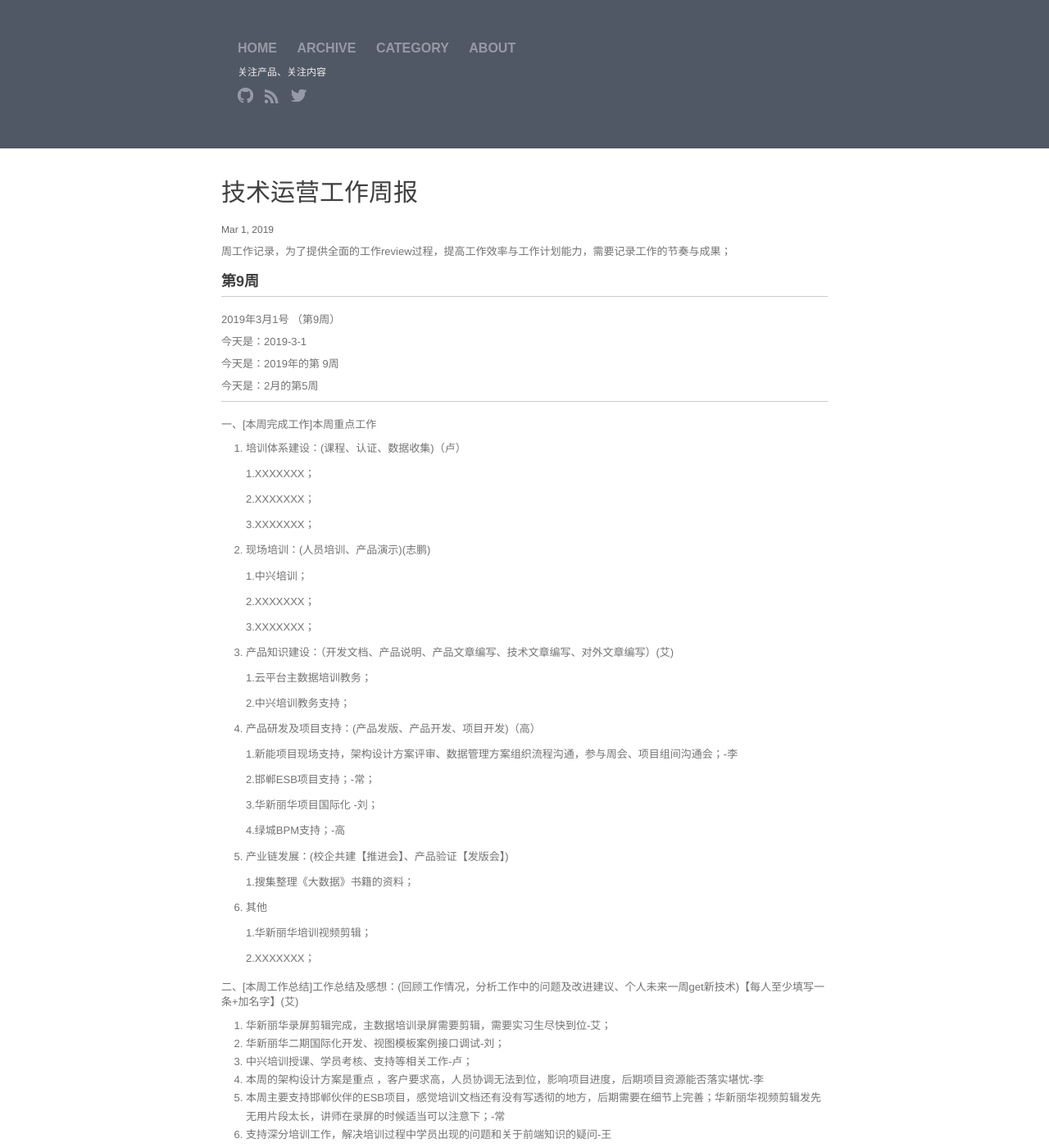
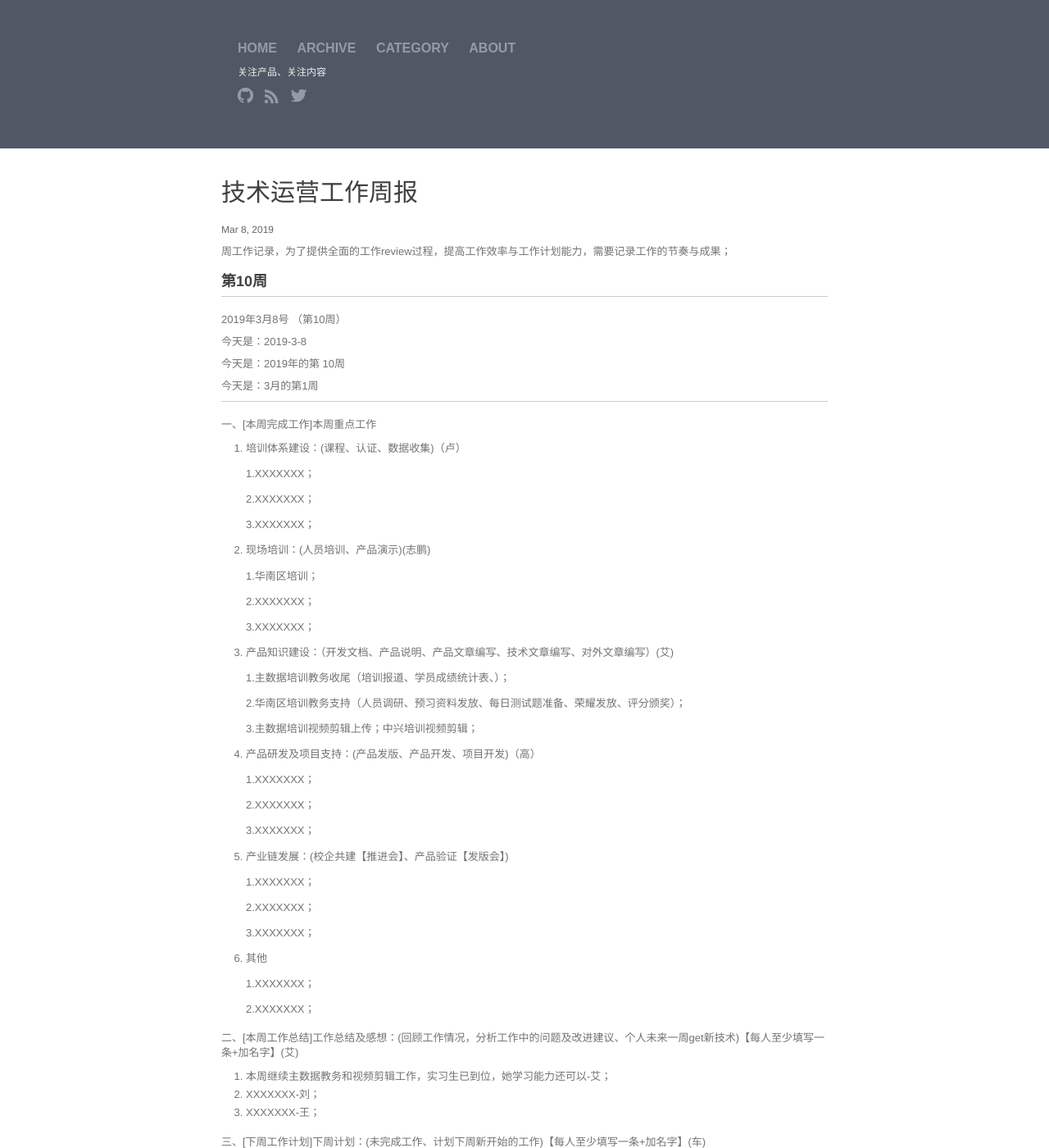
Before and after one commit to walllFlower/blog, a Jekyll site: the page built from _posts/2018-07-17-day_report_cxz.md, in a window 1280 px wide and 1400 px high. Shown: the whole window at 82% size. Built offline with Jekyll 4.4.1, drawn with Linux system fonts in a browser that asks for light colours; comment, search, counter and statistics services are not loaded; some of the changed text lies outside the part shown.

Commit message:
Update 2018-07-17-day_report_cxz.md

```diff
--- a/_posts/2018-07-17-day_report_cxz.md
+++ b/_posts/2018-07-17-day_report_cxz.md
@@ -1,11 +1,87 @@
 ---
 layout: post
 title:  "技术运营工作周报"
-date:   2019-3-1 14:57:32
+date:   2019-3-8 14:57:32
 categories: 技术运营工作周报
 ---
 
 周工作记录，为了提供全面的工作review过程，提高工作效率与工作计划能力，需要记录工作的节奏与成果；
+
+###  第10周
+
+***
+
+2019年3月8号 （第10周）
+
+今天是：2019-3-8
+
+今天是：2019年的第 10周
+
+今天是：3月的第1周
+
+***
+
+一、[本周完成工作]本周重点工作
+
+1. 培训体系建设：(课程、认证、数据收集)（卢）
+
+    1.XXXXXXX；
+
+    2.XXXXXXX；
+
+    3.XXXXXXX；
+
+2. 现场培训：(人员培训、产品演示)(志鹏)
+
+    1.华南区培训；
+
+    2.XXXXXXX；
+
+    3.XXXXXXX；
+
+3. 产品知识建设：（开发文档、产品说明、产品文章编写、技术文章编写、对外文章编写）(艾)
+
+    1.主数据培训教务收尾（培训报道、学员成绩统计表、）；
+
+    2.华南区培训教务支持（人员调研、预习资料发放、每日测试题准备、荣耀发放、评分颁奖）；
+
+    3.主数据培训视频剪辑上传；中兴培训视频剪辑；
+
+4. 产品研发及项目支持：(产品发版、产品开发、项目开发)（高）
+
+    1.XXXXXXX；
+
+    2.XXXXXXX；
+
+    3.XXXXXXX；
+
+5. 产业链发展：(校企共建【推进会】、产品验证【发版会】)
+
+    1.XXXXXXX；
+
+    2.XXXXXXX；
+
+    3.XXXXXXX；
+
+6. 其他
+
+    1.XXXXXXX；
+
+    2.XXXXXXX；
+
+二、[本周工作总结]工作总结及感想：(回顾工作情况，分析工作中的问题及改进建议、个人未来一周get新技术)【每人至少填写一条+加名字】(艾)
+
+1. 本周继续主数据教务和视频剪辑工作，实习生已到位，她学习能力还可以-艾；
+2. XXXXXXX-刘；
+3. XXXXXXX-王；
+
+三、[下周工作计划]下周计划：(未完成工作、计划下周新开始的工作)【每人至少填写一条+加名字】(车)
+
+1. 主数据教务整理工作、华南区培训教务支持、中兴视频剪辑；
+2. XXXXXXX；
+3. XXXXXXX；
+
+
 
 ###  第9周
 
```
